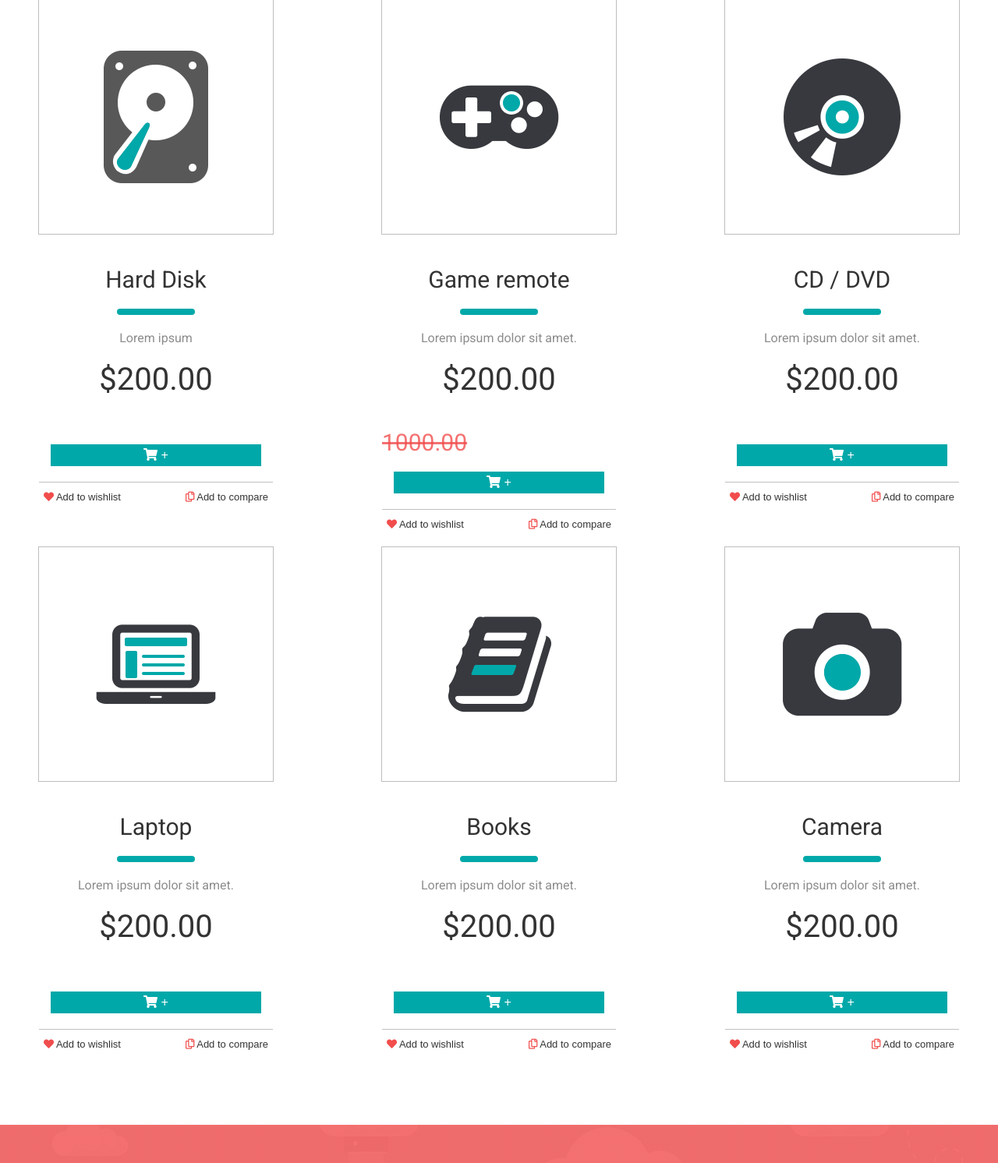
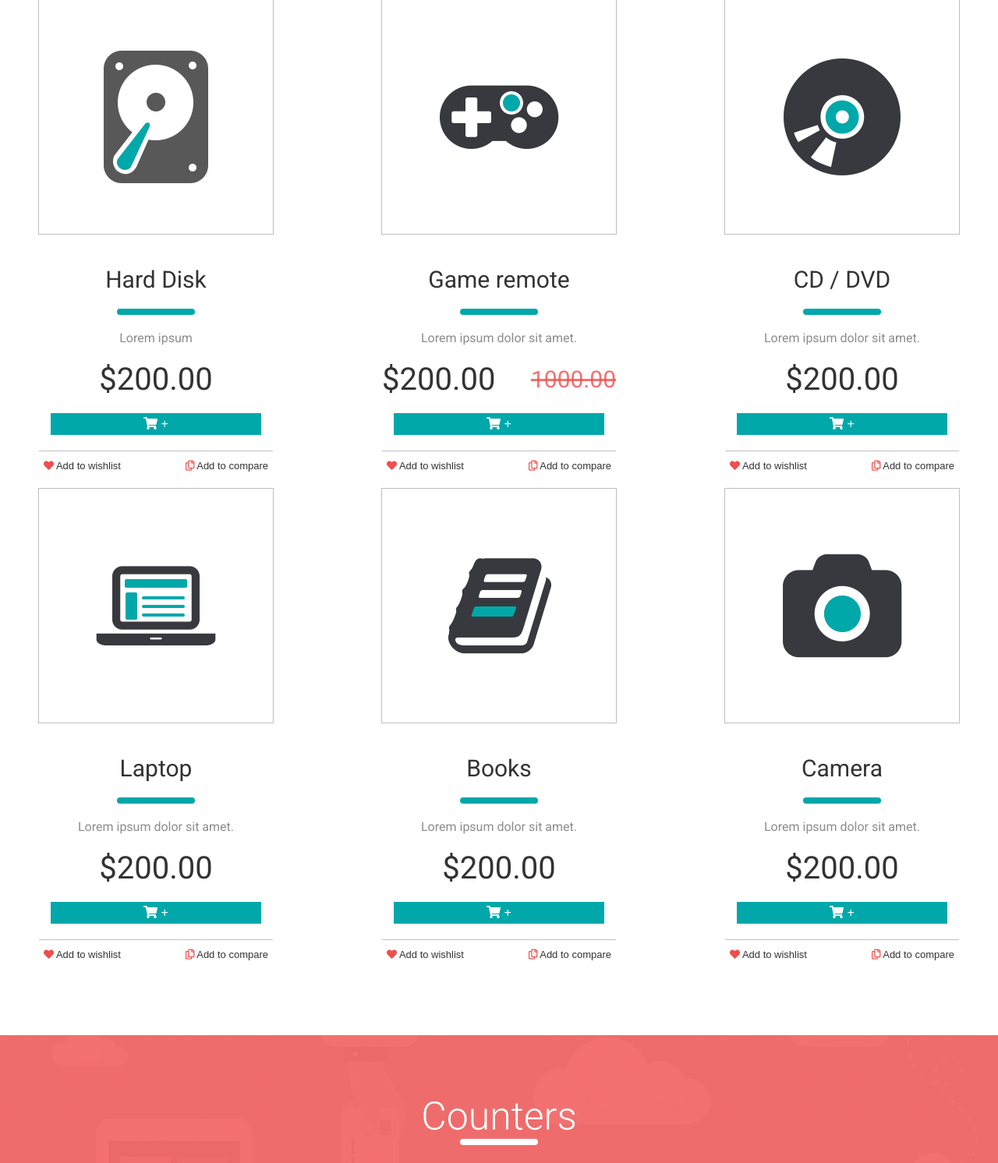
Before and after one commit to Progromisters/ne_magazin, a Django app: page / in a window 1280 px wide. Shown: the part 2036-3528 px from the top of the page at 78% size. Run offline with Django 3.2, Linux system fonts and the light colour scheme; data comes from the database, SQL or seed files in the repository; some libraries are stand-ins or nearby versions.

Commit message:
Fix sales.

```diff
--- a/templates/main/index.html
+++ b/templates/main/index.html
@@ -82,13 +82,13 @@
           <article class="product__content">
             <h3 class="title product__title">{{ product.name }}</h3>
             <p class="subtitle product__subtitle">{{ product.description }}</p>
-            <p class="product__price">${{ product.price }}
-                {% if product.old_price %}
-                    <div class="product__price product__price--sale"><span class="product__price-before">{{ product.old_price }}</span></div>
-                {% else %}
-                    <div class="product__price"></div>
-                {% endif %}
-            </p>
+              {% if product.old_price %}
+                <p class="product__price product__price--sale">${{ product.price }}
+                  <span class="product__price-before">{{ product.old_price }}</span>
+                </p>
+              {% else %}
+                <p class="product__price">${{ product.price }}</p>
+              {% endif %}
             <button class="button bgcolor--wave product__buy"><i class="fas fa-shopping-cart"></i> +</button>
             <div class="product__other-buttons">
               <button class="button wishlist"><i class="fas fa-heart"></i> Add to wishlist</button>
```
